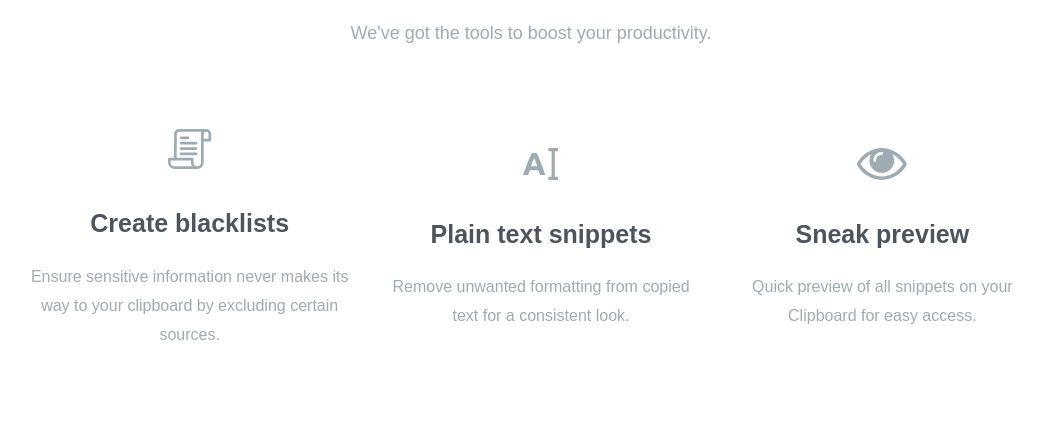
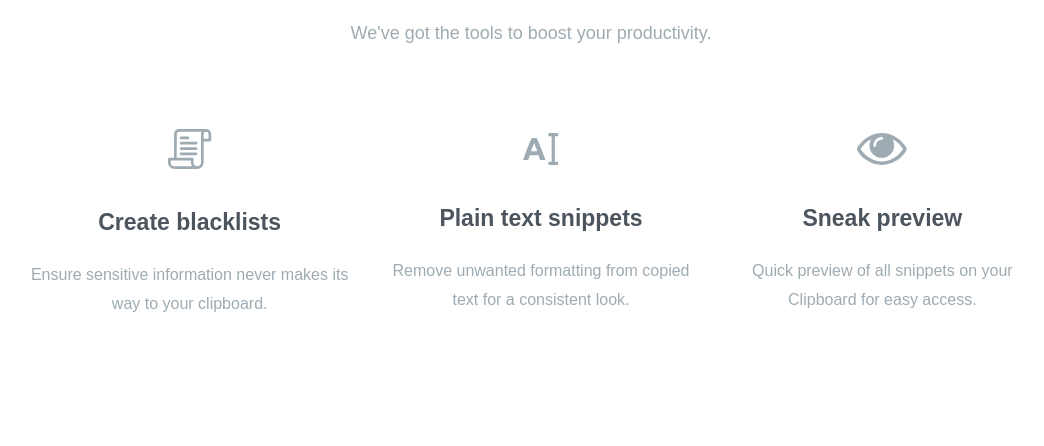
Before and after one commit to karimayman102/clipboard, a plain HTML site: page index.html in a window 1280 px wide. Shown: the part 2482-2928 px from the top of the page, without its empty margins (109-1153 px from the left). Drawn offline with Linux system fonts and the light colour scheme; a web font is replaced by a local one.

Commit message:
simple edit

```diff
--- a/css/main.css
+++ b/css/main.css
@@ -215,7 +215,7 @@ header{
     display:grid;
     width:80%;
     margin:auto;
-    grid-template-columns:repeat(auto-fit,minmax(200px,auto));
+    grid-template-columns:repeat(auto-fit,minmax(250px,auto));
     grid-row-gap:80px;
 }
 .flow{
@@ -228,7 +228,7 @@ header{
     margin-bottom:40px;
 }
 .flow h4{
-    font-size:25px;
+    font-size:23px;
     color:var(--dark-grayish-blue);
     margin-bottom:25px;
     text-align:center;
@@ -247,7 +247,7 @@ header{
     width:80%;
     margin:30px auto;
     display:grid;
-    grid-template-columns:repeat(auto-fit,minmax(200px,auto));
+    grid-template-columns:repeat(auto-fit,minmax(200px, 1fr));
     grid-row-gap:80px;
 }
 .brand-container img{
--- a/index.html
+++ b/index.html
@@ -76,7 +76,7 @@
                 <div class="flow">
                     <img src="photos/icon-blacklist.svg" alt="blacklists" />
                     <h4>Create blacklists</h4>
-                    <p>Ensure sensitive information never makes its	way to your clipboard by excluding certain sources.</p>
+                    <p>Ensure sensitive information never makes its	way to your clipboard.</p>
                 </div>
                 <div class="flow">
                     <img src="photos/icon-text.svg" alt="text" />
```
